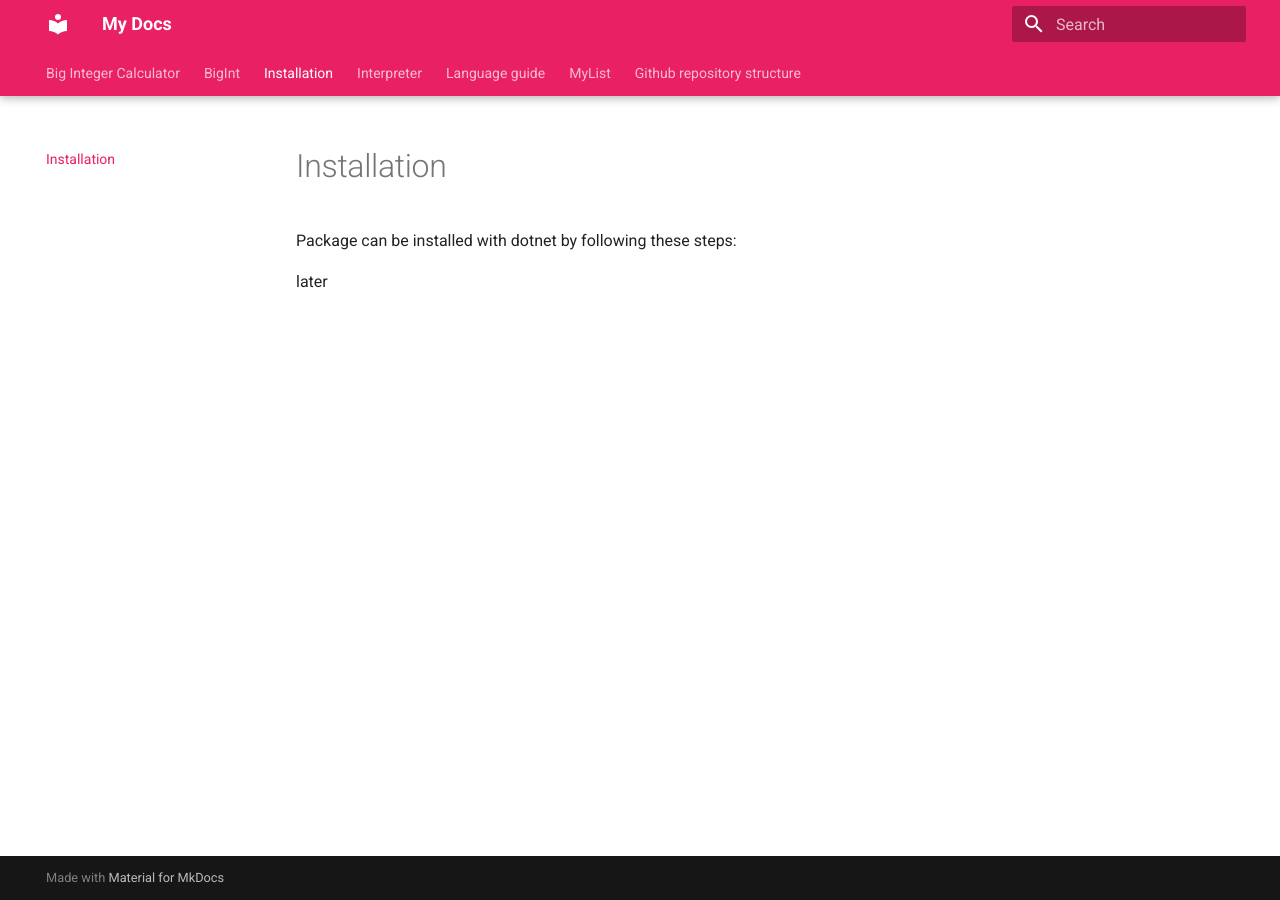
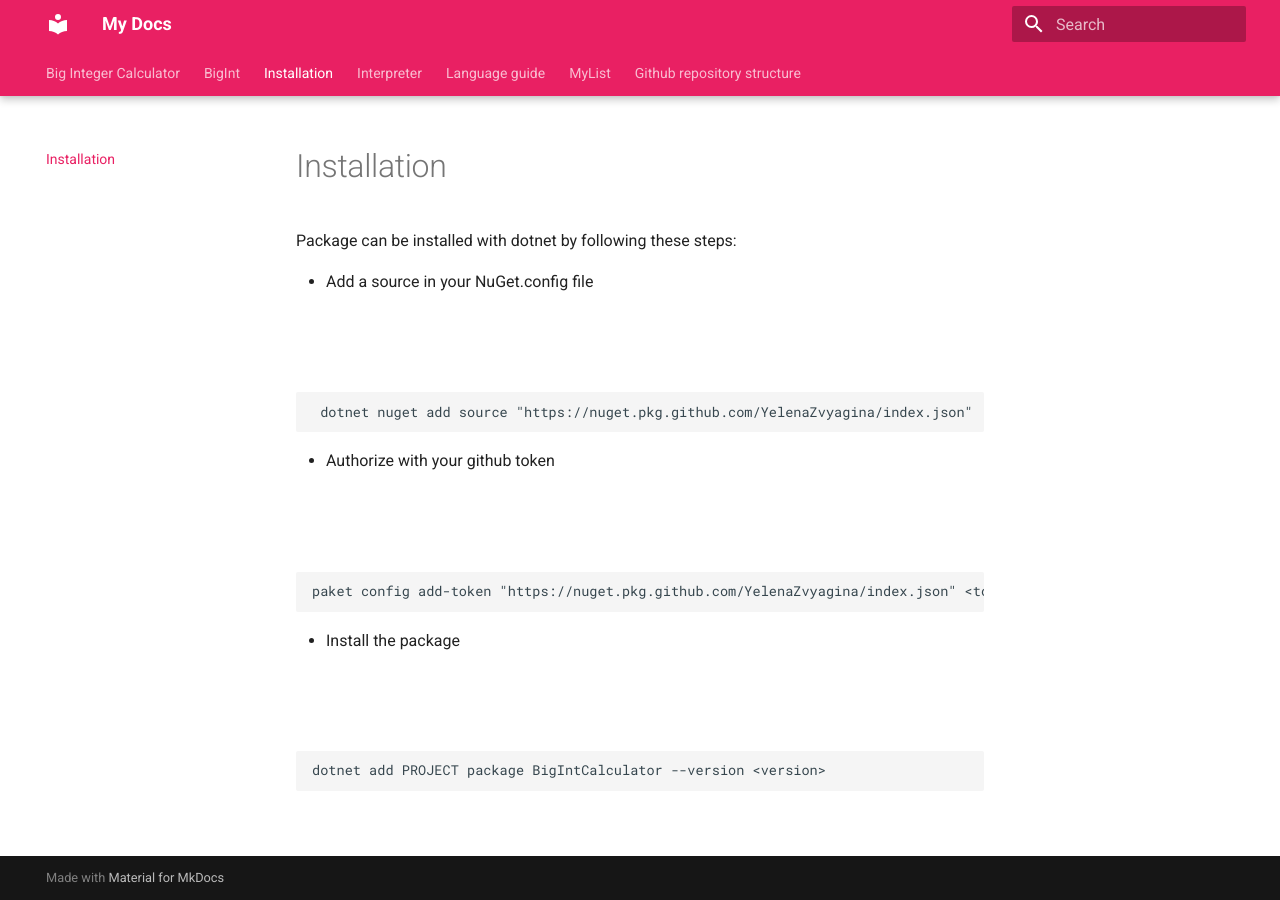
Before and after one commit to YelenaZvyagina/BigIntCalculator, an MkDocs documentation site: the page built from docs/Installation.md, in a window 1280 px wide. Built offline with MkDocs 1.6.1 and Material for MkDocs 9.7.7, drawn with Linux system fonts in a browser that asks for light colours.

Commit message:
docs amended

```diff
--- a/docs/Installation.md
+++ b/docs/Installation.md
@@ -2,4 +2,14 @@
 
 Package can be installed with dotnet by following these steps:
 
- later
+* Add a source in your NuGet.config file
+#
+     dotnet nuget add source "https://nuget.pkg.github.com/YelenaZvyagina/index.json"
+
+* Authorize with your github token
+#
+    paket config add-token "https://nuget.pkg.github.com/YelenaZvyagina/index.json" <token>
+
+* Install the package
+#
+    dotnet add PROJECT package BigIntCalculator --version <version>
```
Also changed, not shown: README.md (+18 -5 lines), 2 other files.
